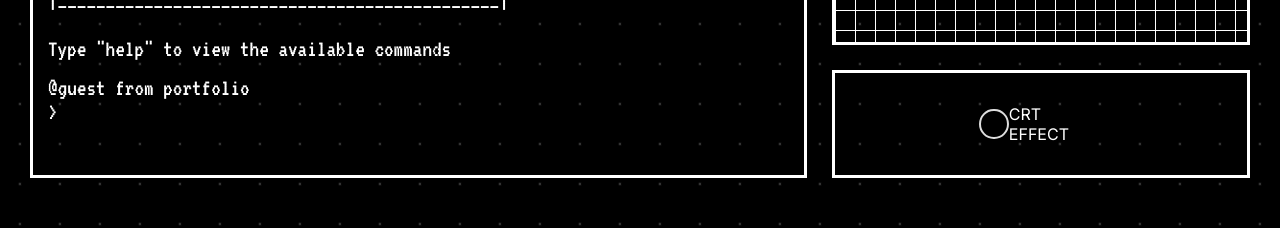
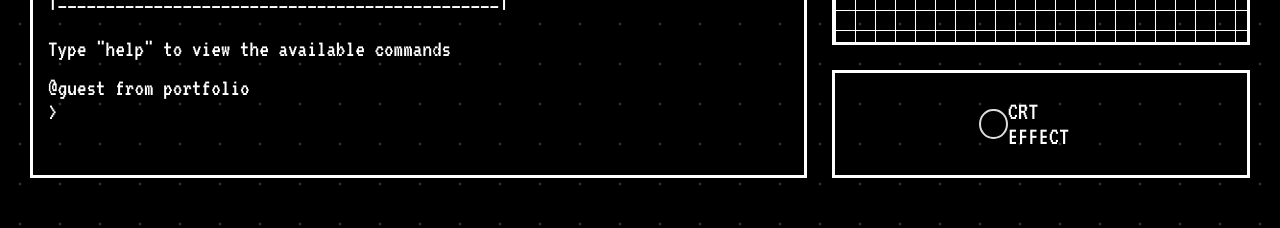
Before and after one commit to AB10110F/Portfolio-TUI, a Next.js app: page / in a window 1280 px wide. Shown: the part 556-784 px from the top of the page. Built offline with nearby package versions, Linux system fonts and the light colour scheme.

Commit message:
fonts-and-tweaks

```diff
--- a/src/app/layout.tsx
+++ b/src/app/layout.tsx
@@ -1,8 +1,6 @@
 import '@/css/globals.css';
-import { Inter } from 'next/font/google';
 import Dots from '@/components/Dots';
 import {Metadata} from 'next';
-const inter = Inter({ subsets: ['latin'] })
 
 export const metadata: Metadata = {
   title: 'AB10110F',
@@ -17,7 +15,7 @@ export default function RootLayout({
   return (
     <html lang="en">
       <Dots/>
-      <body className={inter.className}>
+      <body>
         {children}
       </body>
     </html>
--- a/src/app/page.tsx
+++ b/src/app/page.tsx
@@ -10,9 +10,9 @@ import Image from 'next/image'
 export default function Home() {
 
   const [currentCrt, setCrt] = useState(false)
-  var scanlines = currentCrt ? styles.scanlines : styles.hidden;
-  var scanner = currentCrt ? styles.scanner : styles.hidden;
-  var bright = currentCrt ? styles.bright : styles.main;
+  let scanlines:string = currentCrt ? styles.scanlines : styles.hidden;
+  let scanner:string = currentCrt ? styles.scanner : styles.hidden;
+  let bright:string = currentCrt ? styles.bright : styles.main;
 
 
   return (
--- a/src/components/Controls.tsx
+++ b/src/components/Controls.tsx
@@ -1,5 +1,6 @@
 import React, { useState } from 'react';
 import styles from '../css/controls.module.css';
+import { vt323 } from '../fonts/fonts'
 
 interface ControlsProps {
   changeState: (newValue: boolean) => void;
@@ -9,7 +10,7 @@ const Controls: React.FC<ControlsProps> = ({ changeState }) => {
   const [crt, setCrt] = useState(false);
 
   const handleChange = () => {
-    const newValue = !crt;
+    const newValue:boolean = !crt;
     setCrt(newValue);
     changeState(newValue);
   };
@@ -22,7 +23,7 @@ const Controls: React.FC<ControlsProps> = ({ changeState }) => {
         checked={crt}
         onChange={handleChange}
       />
-      <label htmlFor="">CRT EFFECT</label>
+      <label style={vt323.style} htmlFor="">CRT EFFECT</label>
     </section>
   );
 };
--- a/src/components/Dots.tsx
+++ b/src/components/Dots.tsx
@@ -7,10 +7,10 @@ const Dots = () => {
   const sketchRef = useRef<HTMLDivElement>(null!);
 
   useEffect(() => {
-    let dotSize: number = 4;
-    let spacing: number = dotSize * 10;
-    let minTvalue: number = 50;
-    let areaAffected: number = 50;
+    const dotSize: number = 4;
+    const spacing: number = dotSize * 10;
+    const minTvalue: number = 50;
+    const areaAffected: number = 50;
     let mouseIsMoving: boolean = false;
     let dots: Dot[] = [];
 
--- a/src/components/Terminal.tsx
+++ b/src/components/Terminal.tsx
@@ -1,17 +1,11 @@
 import React from 'react';
 import { useState, useRef, useEffect } from 'react';
 import styles from '../css/terminal.module.css'
-import { VT323 } from '@next/font/google';
-
-const vt323 = VT323({
-  subsets: ['latin'],
-  weight: '400',
-  variable: '--vt323',
-})
+import { vt323 } from '../fonts/fonts'
 
 const Terminal = () => {
 
-    const banner = [
+    const banner:string[] = [
         "      _/_/    _/_/_/      _/    _/      _/    _/    _/    _/_/_/_/",
         "   _/    _/  _/    _/  _/_/  _/  _/  _/_/  _/_/  _/  _/  _/       ",
         "  _/_/_/_/  _/_/_/      _/  _/  _/    _/    _/  _/  _/  _/_/_/    ",
@@ -33,7 +27,7 @@ const Terminal = () => {
         "Type \"help\" to view the available commands"
     ]
 
-    const help = [
+    const help:string[] = [
         "This is the list of commands you can use: \n",
         "banner          Displays the initial greeting",
         "help            As you can see, it shows a list of commands",
@@ -47,7 +41,7 @@ const Terminal = () => {
         "cls             Clears the content of the terminal",
     ]
 
-    const skills = [
+    const skills:string[] = [
         "CSS     [████████████▁▁▁▁] 75%         C++    [████████████▁▁▁▁] 75%",
         "",
         "TS      [████████▁▁▁▁▁▁▁▁] 50%        PHP     [████████▁▁▁▁▁▁▁▁] 50%",
@@ -57,7 +51,7 @@ const Terminal = () => {
         "React   [████████▁▁▁▁▁▁▁▁] 50%        Git     [████████████▁▁▁▁] 75%",
     ]
 
-    const projects = [
+    const projects:string[] = [
         " _ __  _ __    ___  _________   ,___ ________,",
         "( /  )( /  )  /  ()( /(  /     /   /(  /  (   ",
         " /--'  /--<  /   /  /   /--   /       /    `. ",
@@ -68,8 +62,8 @@ const Terminal = () => {
         "Still working on them, most of them are private, sorry :(",
     ]
 
-    const info = [
-        "888b    | 888~~  Y88b    / ~~~888~~~      This project was built with Next.js 13",
+    const info:string[] = [
+        "888b    | 888~~  Y88b    / ~~~888~~~      This project was build with Next.js 13",
         "|Y88b   | 888___  Y88b  /     888         3D model was handled with three.js",
         "| Y88b  | 888      Y88b/      888         Dots grid background was made with p5.js",
         "|  Y88b | 888      /Y88b      888   ",
@@ -77,7 +71,7 @@ const Terminal = () => {
         "|    Y888 888___ /    Y88b    888   ",
     ]
 
-    const smallBanner = [
+    const smallBanner:string[] = [
         "Name: Bryant",
         "Mail: bryant.0@outlook.com",
         "",
@@ -86,7 +80,7 @@ const Terminal = () => {
         "",
         "Type \"help\" to view the available commands"
     ]
-    const smallHelp = [
+    const smallHelp:string[] = [
         "This is the list of commands you can use: \n",
         "banner: Displays the initial greeting\n",
         "help: As you can see, it shows a list of commands\n",
@@ -99,7 +93,7 @@ const Terminal = () => {
         "twitter: Opens twitter in a new tab\n",
         "cls: Clears the content of the terminal\n",
     ]
-    const smallSkills = [
+    const smallSkills:string[] = [
         "CSS  [████████████▁▁▁▁] 75%",
         "",
         "C++  [████████████▁▁▁▁] 75%",
@@ -116,16 +110,16 @@ const Terminal = () => {
         "",
         "Git  [████████████▁▁▁▁] 75%",
     ]
-    const smallProjects = [
+    const smallProjects:string[] = [
         "Still working on them, most of them are private, sorry :("
     ]
-    const smallInfo = [
-        "This project was built with Next.js 13",
+    const smallInfo:string[] = [
+        "This project was build with Next.js 13",
         "3D model was handled with three.js",
         "Dots grid background was made with p5.js",
     ]
 
-    var start;
+    let start:string[];
     if(window.innerWidth<=760)
     {
         start=smallBanner;
@@ -141,7 +135,8 @@ const Terminal = () => {
     const [output, setOutput] = useState(start.join('\n'));
 
     useEffect(() => {
-        if (preRef.current) {
+        if (preRef.current)
+        {
           preRef.current.scrollTop = preRef.current.scrollHeight;
         }
 
--- a/src/components/Typewriter.tsx
+++ b/src/components/Typewriter.tsx
@@ -1,7 +1,5 @@
 import React, {useState, useEffect, useRef} from 'react';
-import localFont from 'next/font/local';
-
-const dotFont = localFont({ src: '../app/e-dot-digital-7.ttf' })
+import { dotFont } from '../fonts/fonts'
 
 const Typewriter = ({ text }: { text:string }) => {
     const index = useRef(0);
@@ -14,7 +12,7 @@ const Typewriter = ({ text }: { text:string }) => {
         }, 80);
     }, [currentText]);
 
-    return <h1 className={dotFont.className}>&gt;{currentText}</h1>
+    return <h1 style={dotFont.style} >&gt;{currentText}</h1>
 };
 
 export default Typewriter;
--- a/src/css/controls.module.css
+++ b/src/css/controls.module.css
@@ -6,6 +6,7 @@
     align-items: center;
     height: 100%;
     width: 30%;
+    font-size: 3.2vh;
 }
 
 .checkbox
@@ -30,10 +31,20 @@
     0 0 140px 30px #0ff; /* outer cyan */
 }
 
+@media only screen and (max-width: 1250px)
+{
+    .container
+    {
+        width: 50%;
+        font-size: 2vh;
+    }
+}
+
 @media only screen and (max-width: 760px)
 {
      .container
      {
         width: 50%;
+        font-size: 3.2vh;
      }
 }
--- a/src/css/globals.css
+++ b/src/css/globals.css
@@ -1,10 +1,3 @@
-:root {
-  --font-mono: ui-monospace, Menlo, Monaco, 'Cascadia Mono', 'Segoe UI Mono',
-    'Roboto Mono', 'Oxygen Mono', 'Ubuntu Monospace', 'Source Code Pro',
-    'Fira Mono', 'Droid Sans Mono', 'Courier New', monospace;
-
-}
-
 @media (prefers-color-scheme: dark) {
   :root {
     --foreground-rgb: 255, 255, 255;
--- a/src/css/page.module.css
+++ b/src/css/page.module.css
@@ -144,6 +144,7 @@
     {
       font-size: 5vh;
       text-align: center;
+      margin: 0 0 7% 0
     }
 
     .bright h1
--- /dev/null
+++ b/src/fonts/fonts.ts
@@ -0,0 +1,16 @@
+import { VT323 } from '@next/font/google';
+import localFont from 'next/font/local';
+
+
+const vt323 = VT323({
+  subsets: ['latin'],
+  weight: '400',
+  variable: '--vt323',
+})
+
+const dotFont = localFont({
+  src: '../app/e-dot-digital-7.ttf',
+  variable: '--dotFont',
+})
+
+export { vt323, dotFont }
```
